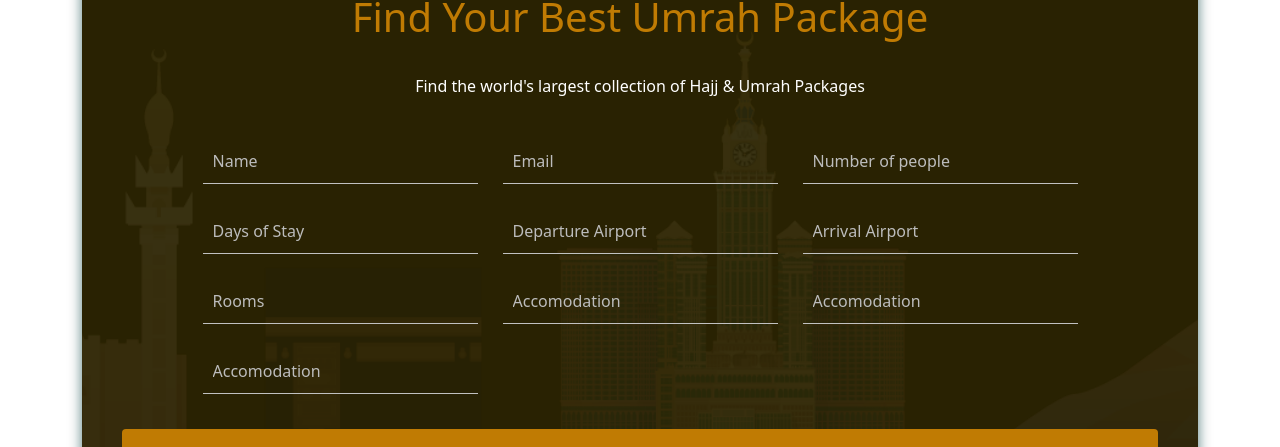
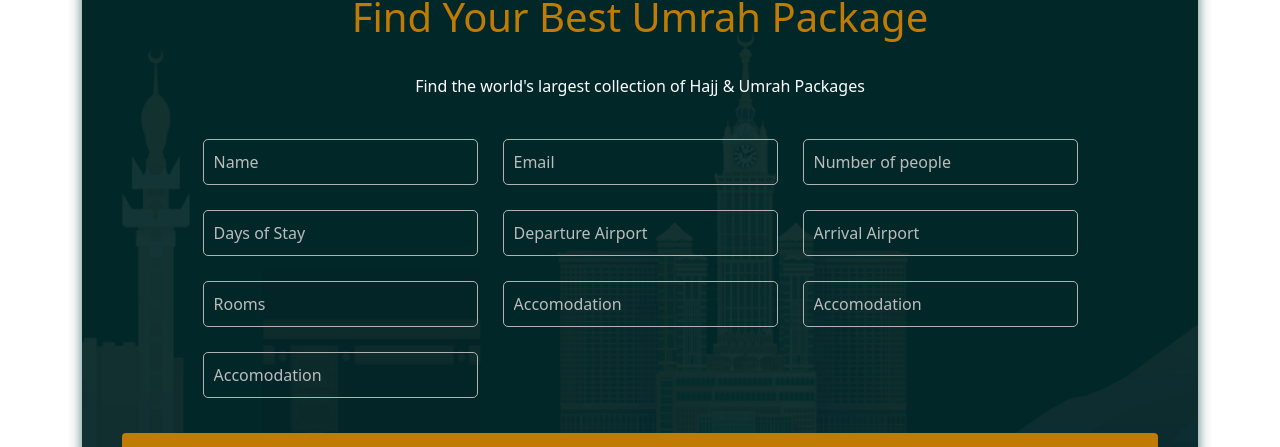
Before and after one commit to msalmankhokhar/habibi-travels-next-app, a Next.js app: page / in a window 1280 px wide. Shown: the part 857-1304 px from the top of the page. Built offline with nearby package versions, Linux system fonts and the light colour scheme; no server answers.

Commit message:
changed bs-theme-green color

```diff
--- a/styles/Home.module.css
+++ b/styles/Home.module.css
@@ -41,11 +41,17 @@
 }
 .formInput{
   padding: 10px;
-  border: none;
-  border-bottom: 1px solid rgb(193, 193, 193);
   outline: none;
   background: none;
   color: white;
+  border-color: white;
+  border: 1px solid rgb(178, 178, 178);
+  outline: none;
+  border-radius: 5px;
+  transition: 0.1s;
+}
+.formInput:focus{
+  border-color: white;
 }
 .formInput::placeholder{
   color: rgb(188, 188, 188);
--- a/styles/globals.css
+++ b/styles/globals.css
@@ -8,7 +8,7 @@
   /* My modified colors 2 */
   --green: #c07b03;
   /* --green: #03c08f; */
-  --orange: #292202;
+  --orange: #022729;
 
   /* Colors of Umrah Insights */
   /* --green: #033F3F; */
```
